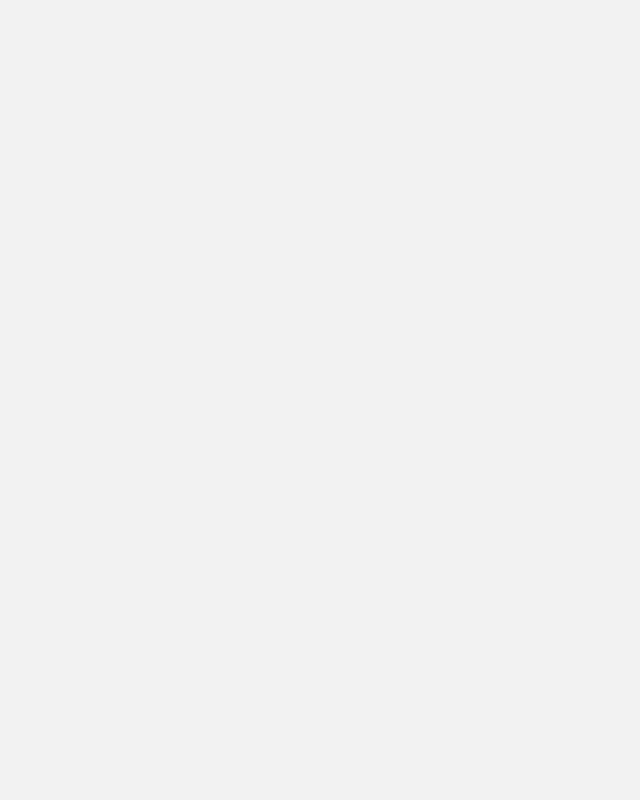
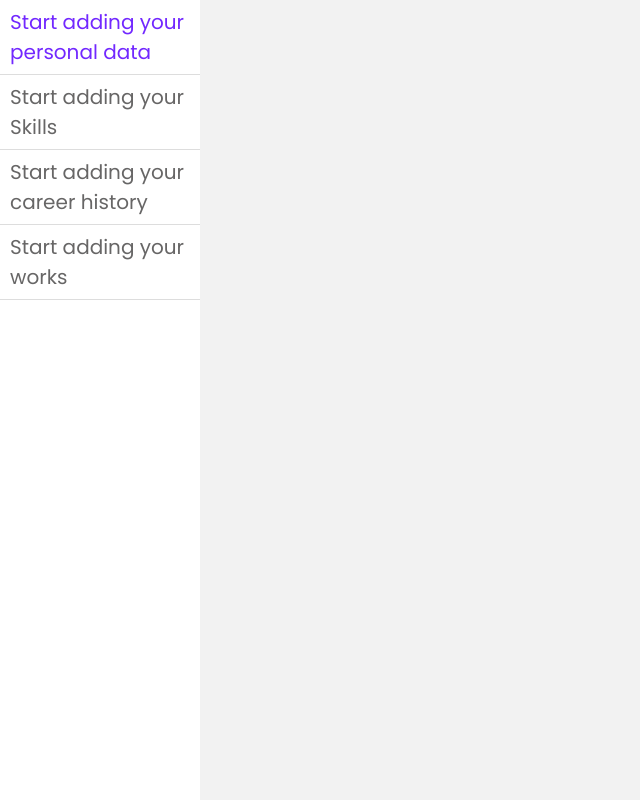
Before and after one commit to hassangabr/personal-app, a React app: page /chooseTask in a window 1280 px wide. Shown: the whole page, without its empty margins (0-640 px from the left). Built offline with nearby package versions, Linux system fonts and the light colour scheme.

Commit message:
building Choose-task stage 1

```diff
--- a/src/App.js
+++ b/src/App.js
@@ -11,6 +11,7 @@ import Home from './containers/Home/Home';
 import Resume from './containers/resume/resume';
 import Portfolio from './containers/portfolios/portfolio';
 import Logout from './containers/auth/Logout/Logout';
+import ChooseTask from './containers/ChooseTask/ChooseTask';
 import * as actions from './store/actions/indexActions';
 import './App.scss';
 
@@ -24,6 +25,7 @@ class App extends Component {
       <Switch>
         <Route path = '/' exact component = {Auth}/>
         <Route path = '/logout' exact component = {Logout}/>
+        <Route path = '/chooseTask' exact component = {ChooseTask}/>
       </Switch>
     );
 
--- a/src/containers/ChooseTask/ChooseTask.js
+++ b/src/containers/ChooseTask/ChooseTask.js
@@ -1,13 +1,19 @@
 import React from 'react';
 import NavigationItem from '../../components/navigation/navigationItem/navigationItem';
+import "./ChooseTask.scss";
 
 const chooseTask = () => {
     return  (
-        <nav className="chooseTask">
-            <ul className="list-unstyled">
-                <NavigationItem link = "/data" exact = {true}>Personal Data</NavigationItem>
-            </ul>
-        </nav>
+        <section className="chooseTask">
+            <nav className="chooseTaskNav">
+                <ul className="list-unstyled">
+                    <NavigationItem link = "/data" exact = {true}>Start adding your personal data</NavigationItem>
+                    <NavigationItem link = "/skillsData" exact = {true}>Start adding your Skills</NavigationItem>
+                    <NavigationItem link = "/resumeData" exact = {true}>Start adding your career history</NavigationItem>
+                    <NavigationItem link = "/portfolioData" exact = {true}>Start adding your works</NavigationItem>
+                </ul>
+            </nav>
+        </section>
     );
 }
 
```
